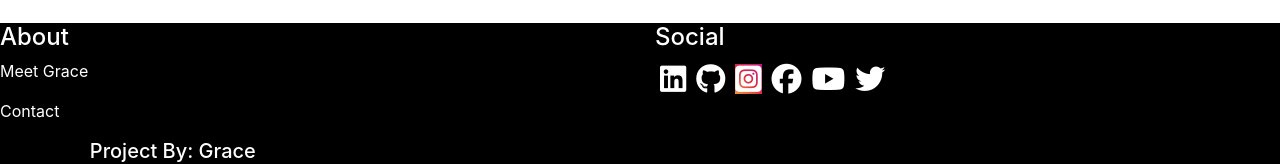
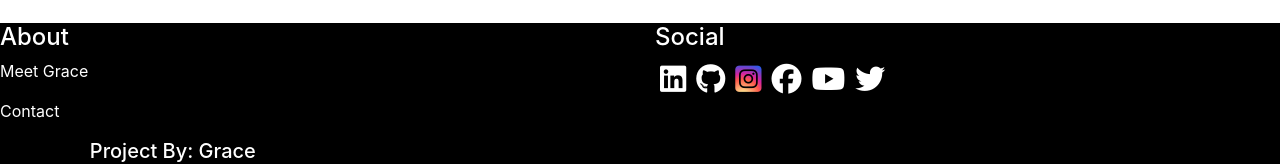
Before and after one commit to audijej/Keto-Lifestyle, a React (Create React App) app in the folder keto-lifestyle/: page /turkey in a window 1280 px wide. In both pictures the pointer is over the icon 748 px from the left and 1528 px from the top of the page. Shown: the part 1449-1613 px from the top of the page. Built offline with nearby package versions, Linux system fonts and the light colour scheme.

Commit message:
insta font css update

```diff
--- a/keto-lifestyle/src/components/Footer/footer.css
+++ b/keto-lifestyle/src/components/Footer/footer.css
@@ -39,11 +39,11 @@
   }
 
   .fa-instagram-square:hover {
-    background: #f09433;
-background: -moz-linear-gradient(45deg, #f09433 0%, #e6683c 25%, #dc2743 50%, #cc2366 75%, #bc1888 100%);
-background: -webkit-linear-gradient(45deg, #f09433 0%,#e6683c 25%,#dc2743 50%,#cc2366 75%,#bc1888 100%);
-background: linear-gradient(45deg, #f09433 0%,#e6683c 25%,#dc2743 50%,#cc2366 75%,#bc1888 100%);
-filter: progid:DXImageTransform.Microsoft.gradient( startColorstr='#f09433', endColorstr='#bc1888',GradientType=1 );
+    color: transparent;
+    background: radial-gradient(circle at 30% 107%, #fdf497 0%, #fdf497 5%, #fd5949 45%, #d6249f 60%, #285AEB 90%);
+    background: -webkit-radial-gradient(circle at 30% 107%, #fdf497 0%, #fdf497 5%, #fd5949 45%, #d6249f 60%, #285AEB 90%);
+    background-clip: text;
+    -webkit-background-clip: text;
   }
 
   footer {
```
